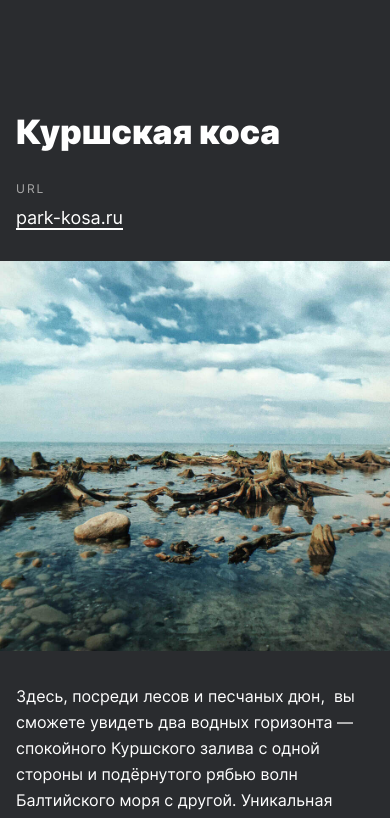
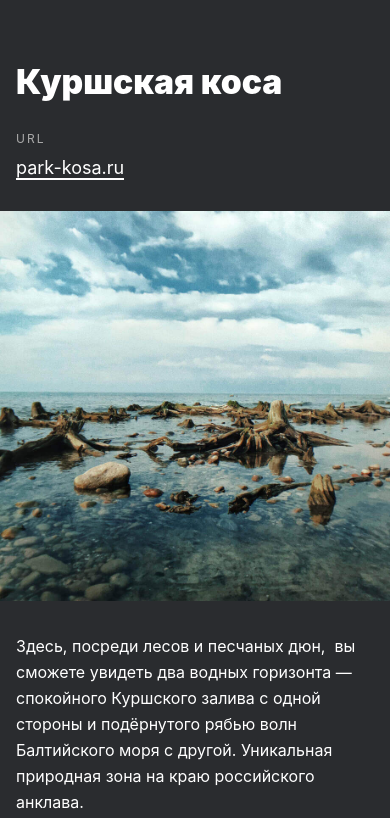
Before and after one commit to Robertson555/russian-travel, a website: page index.html in a window 390 px wide. Shown: the part 4740-5558 px from the top of the page. Drawn offline with Linux system fonts and the light colour scheme; a web font is replaced by a local one.

Commit message:
russian-travel

```diff
--- a/blocks/photo-grid/photo-grid.css
+++ b/blocks/photo-grid/photo-grid.css
@@ -25,6 +25,5 @@
   .photo-grid {
     grid-template-columns: fit-content(288px);
     gap: 12px;
-    margin-bottom: -48px;
   }
 }
--- a/blocks/place/__title/place__title.css
+++ b/blocks/place/__title/place__title.css
@@ -29,6 +29,6 @@
 @media screen and (max-width: 425px) {
   .place__title {
   max-width: 288px;
-  padding: 50px 16px 0 16px;
+  padding: 0 16px 0 16px;
   }
 }
--- a/blocks/places/__blocks/places__blocks.css
+++ b/blocks/places/__blocks/places__blocks.css
@@ -3,3 +3,10 @@
   padding: 0;
   list-style: none;
 }
+
+@media screen and (max-width: 425px) {
+  .places__blocks {
+  display: grid;
+  gap: 50px
+  }
+}
```
Also changed, not shown: vendor/fonts/inter.css (renamed from vendor/fonts/fonts.css).
